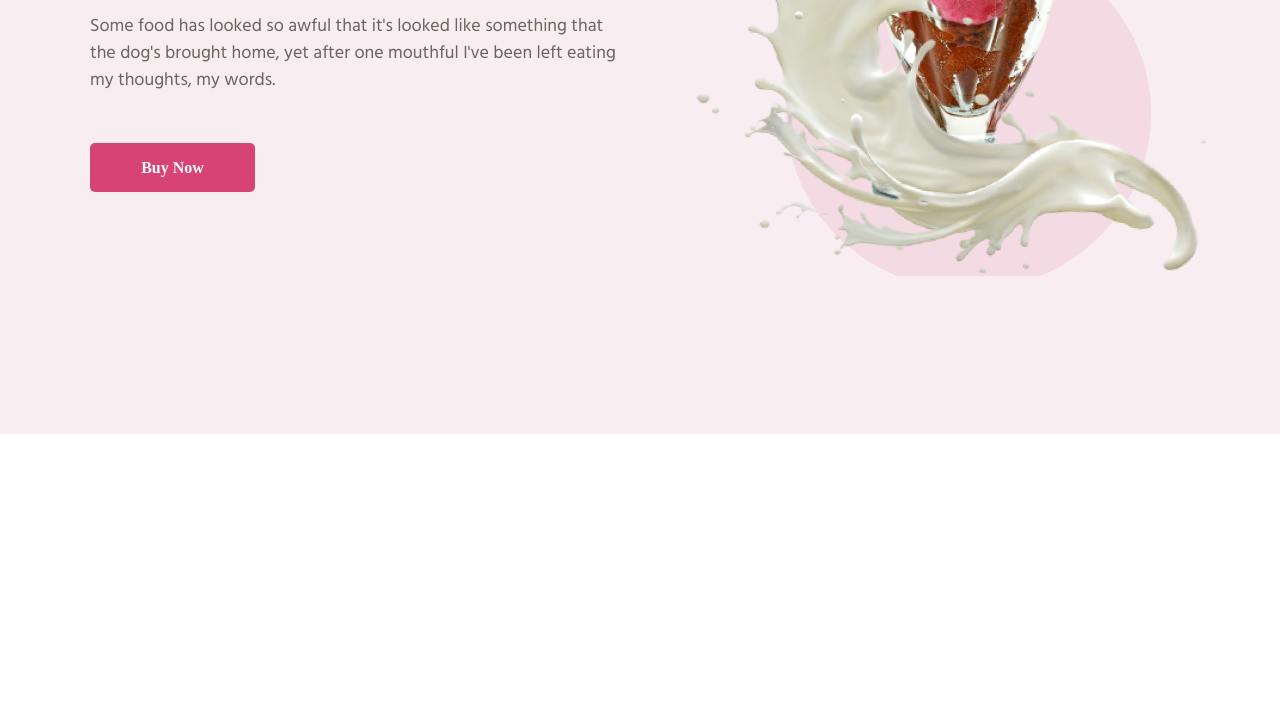
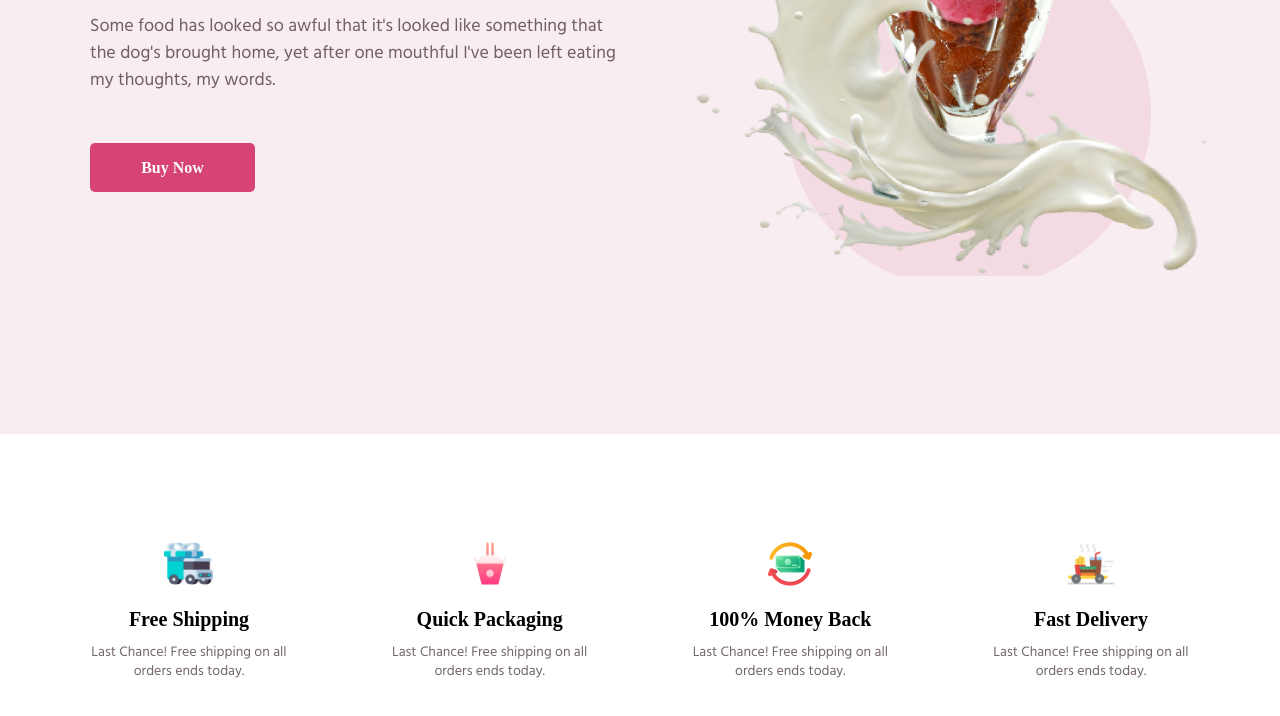
Before and after one commit to DmitriyHloshkin/ice-cream, a website: page src/index.html in a window 1280 px wide. Shown: the part 466-1182 px from the top of the page. Before the commit the page ends 900 px from the top, so only its background shows below. Drawn offline with Linux system fonts and the light colour scheme; a web font is replaced by a local one.

Commit message:
add section benefits and adapt it

```diff
--- a/src/index.html
+++ b/src/index.html
@@ -80,6 +80,52 @@
         </div>
     </header>
 
+    <section class="benefit">
+        <div class="container">
+
+            <div class="benefit__wrap">
+
+                <div class="benefit__elem">
+                    <div class="benefit__img">
+                        <img src="icons/benefit/benefit-free-shipping.png" alt="shipping">
+                    </div>
+
+                    <div class="benefit__tittle">Free Shipping</div>
+                    <div class="benefit__subtittle">Last Chance! Free shipping on all orders ends today.</div>
+                </div>
+
+                <div class="benefit__elem">
+                    <div class="benefit__img">
+                        <img src="icons/benefit/benefit-quick-packaging.png" alt="packaging">
+                    </div>
+
+                    <div class="benefit__tittle">Quick Packaging</div>
+                    <div class="benefit__subtittle">Last Chance! Free shipping on all orders ends today.</div>
+                </div>
+
+                <div class="benefit__elem">
+                    <div class="benefit__img">
+                        <img src="icons/benefit/benefit-cash-back.png" alt="cash-back">
+                    </div>
+
+                    <div class="benefit__tittle">100% Money Back</div>
+                    <div class="benefit__subtittle">Last Chance! Free shipping on all orders ends today.</div>
+                </div>
+
+                <div class="benefit__elem">
+                    <div class="benefit__img">
+                        <img src="icons/benefit/benefit-fast-delivery.png" alt="delivery">
+                    </div>
+
+                    <div class="benefit__tittle">Fast Delivery</div>
+                    <div class="benefit__subtittle">Last Chance! Free shipping on all orders ends today.</div>
+                </div>
+
+            </div>
+
+        </div>
+    </section>
+
     <script src="js/jquery.min.js"></script>
     <script src="js/script.js"></script>
 </body>
--- /dev/null
+++ b/src/sass/blocks/_benefit.scss
@@ -0,0 +1,81 @@
+.benefit {
+    min-height: 415px;
+    padding: 90px 0 90px 0;
+
+    &__wrap {
+        display: flex;
+        justify-content: space-between;
+    }
+
+    &__elem {
+        display: flex;
+        flex-direction: column;
+        align-items: center;
+        text-align: center;
+    }
+
+    &__img {
+        width: 50px;
+        height: 80px;
+        position: relative;
+
+        img {
+            display: block;
+            position: absolute;
+            top: 50%;
+            left: 50%;
+            transform: translate(-50%, -50%);
+            max-width: 100%;
+            max-height: 100%;
+        }
+    }
+
+    &__tittle {
+        font-family: "Hind Madurai";
+        font-weight: 600;
+        font-size: 20px;
+        color: #000000;
+        margin-bottom: 9px;
+    }
+
+    &__subtittle {
+        max-width: 198px;
+        font-family: "Hind Madurai";
+        font-weight: 400;
+        font-size: 14px;
+        line-height: 19px;
+        text-align: center;
+        color: $grey-color;
+    }
+}
+
+@media (max-width: 1200px) {
+    .benefit {
+        min-height: 300px;
+    }
+}
+
+@media (max-width: 991px) {
+    .benefit {
+        padding: 50px 0 50px 0;
+        min-height: 200px;
+
+        &__tittle {
+            font-size: 16px;
+        }
+
+        &__subtittle {
+            max-width: 198px;
+            font-size: 12px;
+            line-height: 17px;
+        }
+    }
+}
+
+@media (max-width: 575px) {
+    .benefit {
+        &__wrap {
+            display: block;
+        }
+    }
+}
--- a/src/sass/style.scss
+++ b/src/sass/style.scss
@@ -42,3 +42,4 @@
 @import "blocks/buttons";
 @import "blocks/promo-info";
 @import 'blocks/burger-menu';
+@import 'blocks/benefit';
```
Also changed, not shown: src/css/style.min.css, src/sass/base/_variable.scss (line endings or trailing spaces).
